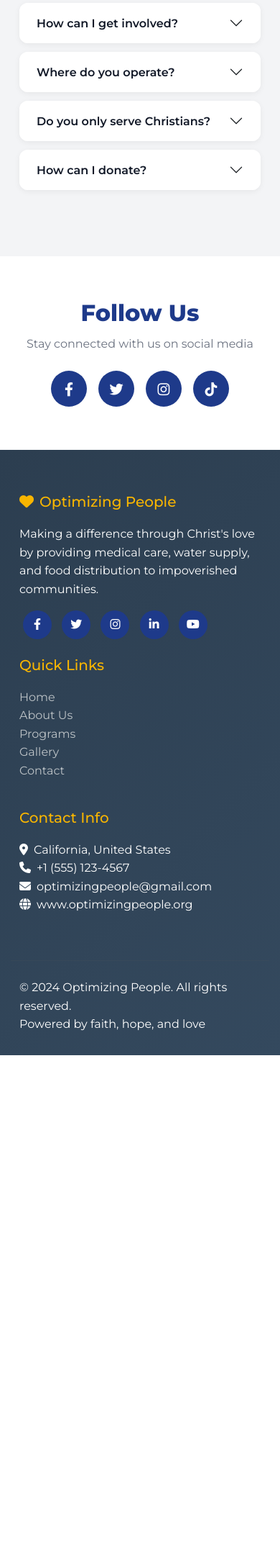
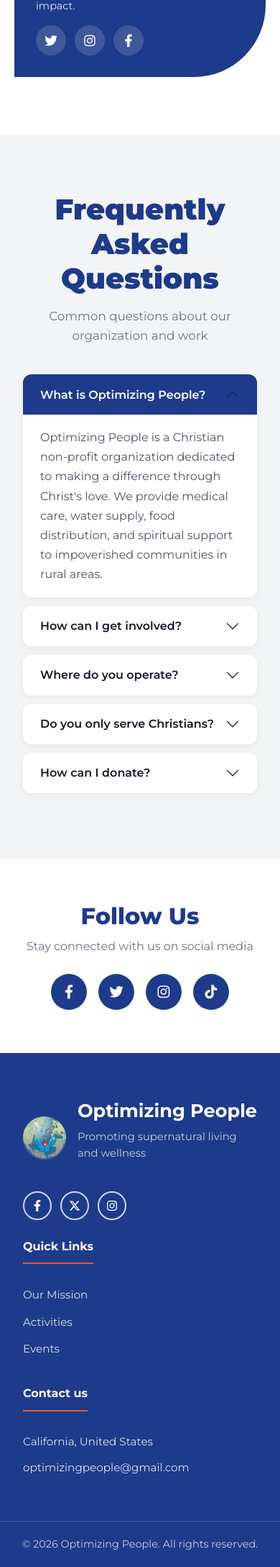
Before and after one commit to davidolun/Optimizing_People-Non-Profit_Organization_Website, a Django app: page /contact/ in a window 390 px wide. Shown: the part 2559-4736 px from the top of the page at 72% size. Before the commit the page ends 4025 px from the top, so only its background shows below. Run offline with Django 5.2, Linux system fonts and the light colour scheme.

Commit message:
UI updates: footer redesign, about us content, home page redesign, responsive fixes
- New footer across all pages: blue background, logo, social icons, quick links, contact
- Updated About Us page content, mission, vision, and beliefs text
- Redesigned home page About Us section: full-width text, bible verse banner, full-width team grid
- Added "Do you know Jesus?" section to contact page
- Navbar: hamburger now shows at 1197px, compact on mobile
- Fixed footer responsiveness and email nowrap
- Support page title size matched to Gallery
- Hero section padding increased to 200px

Co-Authored-By: Claude Sonnet 4.6 <noreply@anthropic.com>

```diff
--- a/templates/base.html
+++ b/templates/base.html
@@ -70,24 +70,41 @@
             overflow: visible !important; /* Allow carousels within containers */
         }
 
-        @media (max-width: 991px) {
-            .navbar {
-                padding: 0.5rem 0;
-            }
-            .navbar-brand img {
-                height: 45px !important;
-            }
-            .navbar-brand {
-                font-size: 1.2rem !important;
+        @media (max-width: 1197px) {
+            .container {
+                max-width: 100% !important;
+                padding-left: 20px;
+                padding-right: 20px;
             }
         }
 
-        @media (max-width: 991px) {
+        @media (max-width: 1197px) {
+            .navbar {
+                padding: 0.4rem 0;
+            }
+            .navbar-brand img {
+                height: 36px !important;
+            }
+            .navbar-brand {
+                font-size: 1.1rem !important;
+            }
+        }
+
+        @media (max-width: 576px) {
+            .navbar-brand img {
+                height: 30px !important;
+            }
+            .navbar-brand {
+                font-size: 1rem !important;
+            }
+        }
+
+        @media (max-width: 1197px) {
             .navbar-collapse {
                 padding: 1.5rem 0;
             }
             .navbar-nav .nav-item {
-                margin: 0.8rem 0; /* Vertical spacing for mobile menu items */
+                margin: 0.8rem 0;
             }
             .navbar-nav .nav-link {
                 font-size: 1.1rem;
@@ -354,42 +371,95 @@
         }
 
         .footer {
-            background: linear-gradient(135deg, #2c3e50 0%, #34495e 100%);
+            background-color: #1e3a8a;
             color: white;
-            padding: 60px 0 30px;
+            padding: 60px 0 0;
         }
 
-        .footer h5 {
-            color: var(--secondary-color);
-            margin-bottom: 20px;
+        .footer-brand-name {
+            font-family: 'Montserrat', sans-serif;
+            font-size: 1.6rem;
+            font-weight: 700;
+            color: white;
+            margin-bottom: 4px;
         }
 
-        .footer a {
-            color: #bdc3c7;
+        .footer-tagline {
+            font-size: 0.92rem;
+            color: rgba(255,255,255,0.75);
+            margin-bottom: 24px;
+        }
+
+        .footer-social-links {
+            display: flex;
+            gap: 12px;
+        }
+
+        .footer-social-links a {
+            display: inline-flex;
+            align-items: center;
+            justify-content: center;
+            width: 40px;
+            height: 40px;
+            border-radius: 50%;
+            border: 2px solid rgba(255,255,255,0.8);
+            color: white;
+            font-size: 1rem;
             text-decoration: none;
             transition: all 0.3s ease;
         }
 
-        .footer a:hover {
-            color: var(--secondary-color);
+        .footer-social-links a:hover {
+            background: white;
+            color: #1e3a8a;
         }
 
-        .social-links a {
+        .footer-heading {
+            font-family: 'Montserrat', sans-serif;
+            font-size: 1rem;
+            font-weight: 700;
+            color: white;
+            margin-bottom: 14px;
+            padding-bottom: 10px;
+            border-bottom: 2px solid #e05c2a;
             display: inline-block;
-            width: 40px;
-            height: 40px;
-            background: var(--primary-color);
-            color: white;
-            text-align: center;
-            line-height: 40px;
-            border-radius: 50%;
-            margin: 0 5px;
-            transition: all 0.3s ease;
         }
 
-        .social-links a:hover {
-            background: var(--secondary-color);
-            transform: translateY(-3px);
+        .footer-links {
+            list-style: none;
+            padding: 0;
+            margin: 0;
+        }
+
+        .footer-links li {
+            margin-bottom: 12px;
+        }
+
+        .footer-links a {
+            color: rgba(255,255,255,0.85);
+            text-decoration: none;
+            font-size: 0.95rem;
+            transition: color 0.2s;
+        }
+
+        .footer-links a:hover {
+            color: white;
+        }
+
+        .footer-contact-item {
+            color: rgba(255,255,255,0.85);
+            font-size: 0.95rem;
+            margin-bottom: 12px;
+            white-space: nowrap;
+        }
+
+        .footer-bottom {
+            border-top: 1px solid rgba(255,255,255,0.2);
+            margin-top: 50px;
+            padding: 20px 0;
+            text-align: center;
+            color: rgba(255,255,255,0.75);
+            font-size: 0.9rem;
         }
 
         .form-control {
@@ -686,7 +756,7 @@
 </head>
 <body>
     <!-- Navigation -->
-    <nav class="navbar navbar-expand-lg navbar-dark fixed-top">
+    <nav class="navbar navbar-expand-xl navbar-dark fixed-top">
         <div class="container">
             <a class="navbar-brand" href="{% url 'frontend:home' %}">
                 <img src="{% static 'images/logos.png' %}" alt="Optimizing People Logo" height="60" class="me-2">
@@ -755,51 +825,48 @@
     <!-- Footer -->
     <footer class="footer">
         <div class="container">
-            <div class="row">
-                <div class="col-lg-5 col-md-6 mb-4">
-                    <h5><i class="fas fa-heart me-2"></i>Optimizing People</h5>
-                    <p class="mb-3">Making a difference through Christ's love by providing medical care, water supply, and food distribution to impoverished communities.</p>
-                    <div class="social-links">
-                        <a href="#"><i class="fab fa-facebook-f"></i></a>
-                        <a href="#"><i class="fab fa-twitter"></i></a>
-                        <a href="#"><i class="fab fa-instagram"></i></a>
-                        <a href="#"><i class="fab fa-linkedin-in"></i></a>
-                        <a href="#"><i class="fab fa-youtube"></i></a>
+            <div class="row gy-4">
+                <!-- Brand + Social -->
+                <div class="col-12 col-lg-5">
+                    <div class="d-flex align-items-center mb-3">
+                        <img src="{% static 'images/logos.png' %}" alt="Optimizing People Logo" height="60" class="me-3">
+                        <div>
+                            <div class="footer-brand-name">Optimizing People</div>
+                            <div class="footer-tagline">Promoting supernatural living and wellness</div>
+                        </div>
+                    </div>
+                    <div class="footer-social-links mt-3">
+                        <a href="#" aria-label="Facebook"><i class="fab fa-facebook-f"></i></a>
+                        <a href="#" aria-label="X">
+                            <svg xmlns="http://www.w3.org/2000/svg" viewBox="0 0 512 512" width="16" height="16" fill="currentColor">
+                                <path d="M389.2 48h70.6L305.6 224.2 487 464H345L233.7 318.6 106.5 464H35.8L200.7 275.5 26.8 48H172.4L272.9 180.9 389.2 48zM364.4 421.8h39.1L151.1 88h-42L364.4 421.8z"/>
+                            </svg>
+                        </a>
+                        <a href="#" aria-label="Instagram"><i class="fab fa-instagram"></i></a>
                     </div>
                 </div>
 
-                <div class="col-lg-3 col-md-6 mb-4">
-                    <h5>Quick Links</h5>
-                    <ul class="list-unstyled">
-                        <li><a href="{% url 'frontend:home' %}">Home</a></li>
-                        <li><a href="{% url 'frontend:who_we_are' %}">About Us</a></li>
-                        <li><a href="{% url 'frontend:programs' %}">Programs</a></li>
-                        <li><a href="{% url 'frontend:gallery' %}">Gallery</a></li>
-                        <li><a href="{% url 'frontend:contact' %}">Contact</a></li>
+                <!-- Quick Links -->
+                <div class="col-12 col-sm-6 col-lg-3 offset-lg-2">
+                    <div class="footer-heading">Quick Links</div>
+                    <ul class="footer-links mt-3">
+                        <li><a href="{% url 'frontend:who_we_are' %}">Our Mission</a></li>
+                        <li><a href="{% url 'frontend:programs' %}">Activities</a></li>
+                        <li><a href="{% url 'frontend:events' %}">Events</a></li>
                     </ul>
                 </div>
 
-                <div class="col-lg-4 col-md-12 mb-4">
-                    <h5>Contact Info</h5>
-                    <ul class="list-unstyled">
-                        <li><i class="fas fa-map-marker-alt me-2"></i>California, United States</li>
-                        <li><i class="fas fa-phone me-2"></i>+1 (555) 123-4567</li>
-                        <li><i class="fas fa-envelope me-2"></i>optimizingpeople@gmail.com</li>
-                        <li><i class="fas fa-globe me-2"></i>www.optimizingpeople.org</li>
-                    </ul>
+                <!-- Contact -->
+                <div class="col-12 col-sm-6 col-lg-2">
+                    <div class="footer-heading">Contact us</div>
+                    <div class="footer-contact-item mt-3">California, United States</div>
+                    <div class="footer-contact-item">optimizingpeople@gmail.com</div>
                 </div>
             </div>
+        </div>
 
-            <hr class="my-4" style="border-color: #495057;">
-
-            <div class="row align-items-center">
-                <div class="col-md-6">
-                    <p class="mb-0">&copy; 2024 Optimizing People. All rights reserved.</p>
-                </div>
-                <div class="col-md-6 text-md-end">
-                    <p class="mb-0">Powered by faith, hope, and love</p>
-                </div>
-            </div>
+        <div class="footer-bottom">
+            &copy; 2026 Optimizing People. All rights reserved.
         </div>
     </footer>
 
--- a/templates/frontend/contact.html
+++ b/templates/frontend/contact.html
@@ -349,6 +410,22 @@
         <p class="contact-page-subtitle">
             We'd love to hear from you! Whether you have questions, wish to volunteer, or want to partner with us in spreading God's love, our team is here to connect with you.
         </p>
+    </div>
+</section>
+
+<!-- Do You Know Jesus Section -->
+<section class="jesus-section">
+    <div class="container">
+        <h2 class="jesus-title">Do you know Jesus?</h2>
+        <p class="jesus-subtitle">If NO, would you like to give your life to Jesus now? If yes, please say this:</p>
+        <div class="jesus-prayer-box">
+            <p class="jesus-prayer-text">
+                Lord Jesus, I acknowledge that you died for me, forgive my sins, and I accept you as my Lord and my Savior. Help me Holy Spirit to live and grow continually in Christ in Jesus name, amen.
+            </p>
+        </div>
+        <p class="jesus-congrats">From all of us at Optimizing People, <span>Congratulations!!!</span></p>
+        <p class="jesus-follow">if you make this confession of faith. We look forward to hearing from you. God bless!</p>
+        <p class="jesus-verse">John 3:16</p>
     </div>
 </section>
 
--- a/templates/frontend/donate.html
+++ b/templates/frontend/donate.html
@@ -13,7 +13,7 @@
     .section-title-blue {
         color: #1e3a8a;
         font-weight: 800;
-        font-size: 3.5rem;
+        font-size: 4.5rem;
         margin-bottom: 20px;
         font-family: 'Montserrat', sans-serif;
     }
```
Also changed, not shown: other parts of templates/frontend/contact.html (+61 -0 lines), templates/frontend/home.html (+102 -71 lines), templates/frontend/who_we_are.html (+22 -17 lines).
